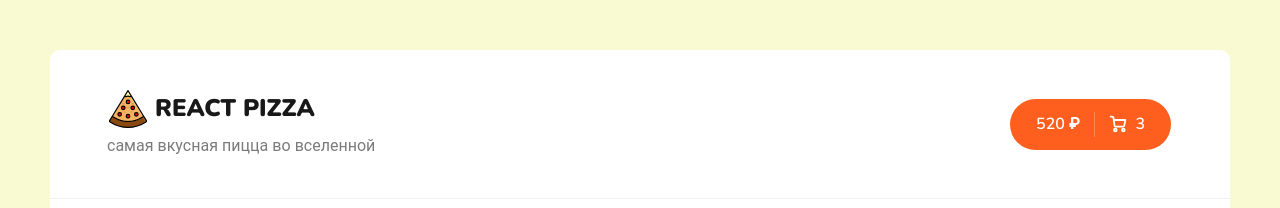
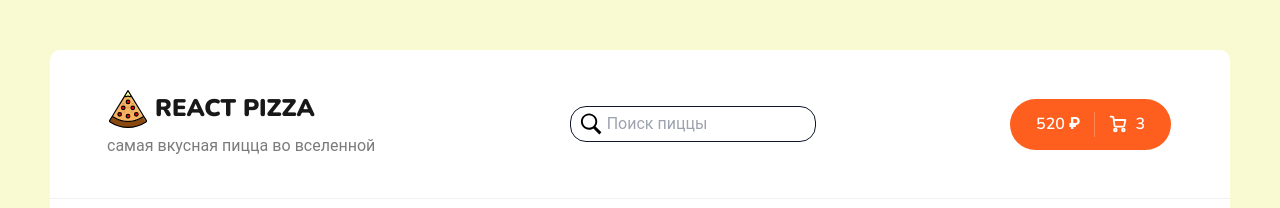
Before and after one commit to ansnekit-mentor/react-pizza, a React (Vite) app: page / in a window 1280 px wide. Shown: the top 208 px of the page. Built offline with nearby package versions, Linux system fonts and the light colour scheme; no server answers.

Commit message:
add pagination and search components

```diff
--- a/src/components/Header.tsx
+++ b/src/components/Header.tsx
@@ -1,11 +1,12 @@
 import React from 'react'
 import { Link } from 'react-router-dom'
 import PizzaLogoSvg from '../assets/img/pizza-logo.svg'
+import Search from './Search'
 
 const Header = () => {
     return (
         <div className="header">
-            <div className="local-container flex flex-1 flex-col items-center justify-between gap-y-5 md:flex-row">
+            <div className="local-container flex flex-1 flex-col items-center justify-between gap-y-5 lg:flex-row">
                 <div className="header__logo flex">
                     <img
                         className="self-start mr-2"
@@ -18,6 +19,7 @@ const Header = () => {
                         <p className="mt-2 -ml-12">самая вкусная пицца во вселенной</p>
                     </div>
                 </div>
+                <Search />
                 <div className="header__cart">
                     <Link to="/cart" className="button button--cart">
                         <span>520 ₽</span>
--- /dev/null
+++ b/src/components/Pagination/index.tsx
@@ -0,0 +1,29 @@
+import React from 'react'
+import ReactPaginate from 'react-paginate'
+import classes from './pagination.module.scss'
+
+export interface IPaginate extends React.HTMLAttributes<HTMLDivElement> {
+    pageCount: number
+    pageRangeDisplayed: number
+    onChangePage: (value: number) => void
+}
+
+const Paginate = ({ pageCount, pageRangeDisplayed, onChangePage, ...attrs }: IPaginate) => {
+    return (
+        <div {...attrs}>
+            <ReactPaginate
+                className={classes.root}
+                previousLabel="<"
+                nextLabel=">"
+                onPageChange={({ selected }) => onChangePage(selected + 1)}
+                pageRangeDisplayed={pageRangeDisplayed}
+                marginPagesDisplayed={2}
+                pageCount={pageCount}
+                breakLabel="..."
+                renderOnZeroPageCount={null}
+            />
+        </div>
+    )
+}
+
+export default Paginate
--- /dev/null
+++ b/src/components/Pagination/pagination.module.scss
@@ -0,0 +1,34 @@
+.root {
+    display: flex;
+    gap: 4px;
+
+    :global {
+        li {
+            display: block;
+
+            &:hover a {
+                background-color: #ffbc9d;
+            }
+
+            &.disabled a {
+                background-color: #eee;
+                border: 1px solid #a3a3a3;
+            }
+            &.selected a {
+                background-color: #ff5100;
+            }
+
+            a {
+                display: flex;
+                justify-content: center;
+                align-items: center;
+                width: 50px;
+                height: 50px;
+                border-radius: 9999px;
+                border: 1px solid #ff5100;
+                padding: 5px;
+                cursor: pointer;
+            }
+        }
+    }
+}
--- /dev/null
+++ b/src/components/Search.tsx
@@ -0,0 +1,29 @@
+import React from 'react'
+import SearchIcon from '../assets/img/search.svg'
+import CloseIcon from '../assets/img/close.svg'
+
+const Search = () => {
+    const [search, setSearch] = React.useState('')
+
+    return (
+        <div className="header__search flex items-center border border-1 rounded-2xl border-slate-900 h-9">
+            <img className="ml-2" width="24" src={SearchIcon} alt="Search icon" />
+            <input
+                type="text"
+                className="mx-1 focus:outline-none active:outline-none"
+                name="search"
+                id="search"
+                value={search}
+                placeholder="Поиск пиццы"
+                onChange={(evt) => setSearch(evt.target.value)}
+            />
+            {search && (
+                <button type="button" className="mr-2 rounded-full" onClick={() => setSearch('')}>
+                    <img className="" width="24" src={CloseIcon} alt="Search icon" />
+                </button>
+            )}
+        </div>
+    )
+}
+
+export default Search
--- a/src/styles/libs/_normalize.scss
+++ b/src/styles/libs/_normalize.scss
@@ -5,7 +5,6 @@
     outline: none;
     font-family: 'Nunito', Roboto, system-ui, Tahoma, sans-serif;
     box-sizing: border-box;
-    cursor: pointer;
 }
 
 html {
```
Also changed, not shown: src/assets/img/close.svg (added), src/assets/img/search.svg (added).
